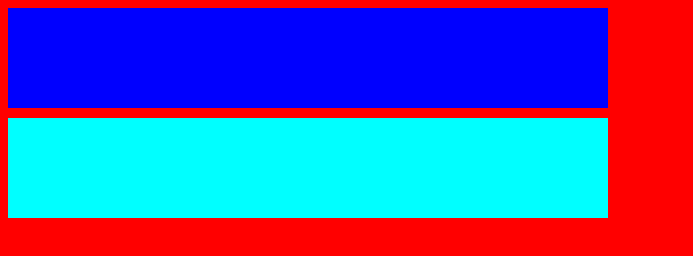
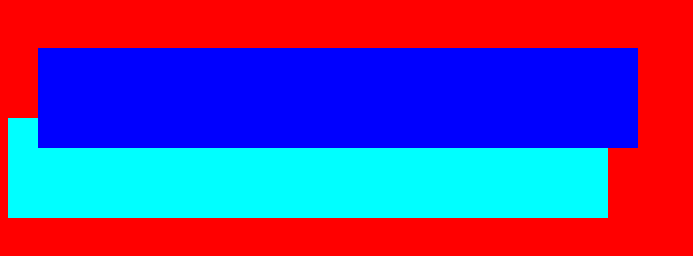
Before and after one commit to artur9501/csspodstawy, a plain HTML site: page pozycjonowaniecss/index.html in a window 1280 px wide. Shown: the whole page, without its empty margins (0-693 px from the left). Drawn offline with Linux system fonts and the light colour scheme.

Commit message:
pozycjonowanie relatywne

```diff
--- a/pozycjonowaniecss/css/style.css
+++ b/pozycjonowaniecss/css/style.css
@@ -6,6 +6,9 @@ body {
     width: 600px;
     height: 100px;
     margin-bottom: 10px;
+    position: relative;
+    top: 40px;
+    left: 30px;
 }
 #drugi {
     background-color: aqua;
```
